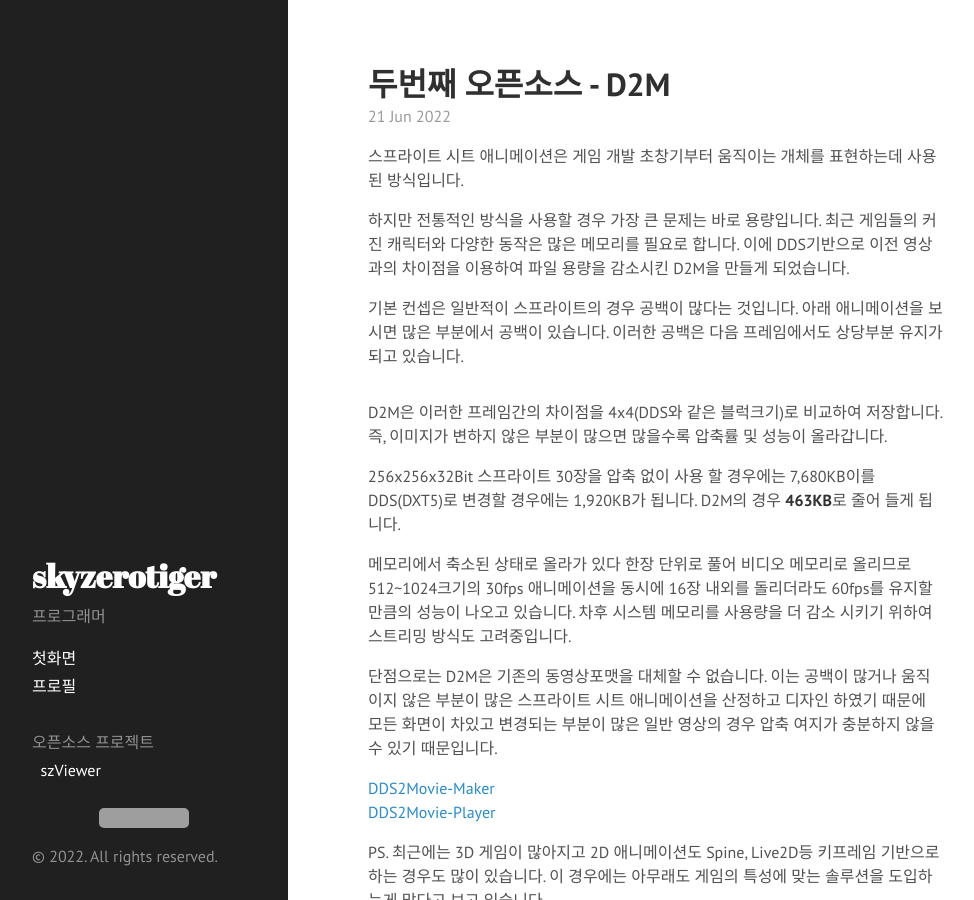
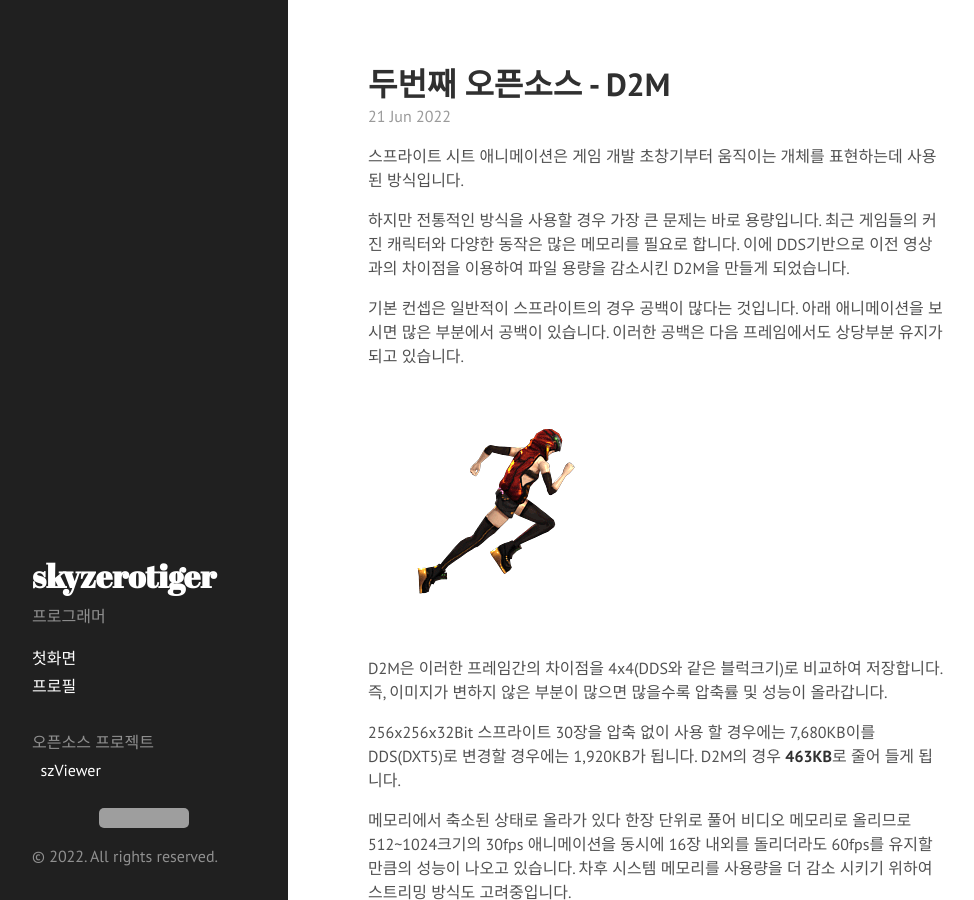
Before and after one commit to skyzerotiger/skyzerotiger.github.io, a Jekyll site: the page built from _posts/2022-06-21-2.md, in a window 1280 px wide and 900 px high. Shown: the whole window, without its empty margins (0-974 px from the left). Built offline with Jekyll 4.4.1, drawn with Linux system fonts in a browser that asks for light colours; grey boxes are pictures that could not be loaded.

Commit message:
Update 2022-06-21-2.md

```diff
--- a/_posts/2022-06-21-2.md
+++ b/_posts/2022-06-21-2.md
@@ -9,7 +9,7 @@ title: 두번째 오픈소스 - D2M
 
 기본 컨셉은 일반적이 스프라이트의 경우 공백이 많다는 것입니다. 아래 애니메이션을 보시면 많은 부분에서 공백이 있습니다. 이러한 공백은 다음 프레임에서도 상당부분 유지가 되고 있습니다.
 
-![](https://skyzerotiger.com/img/d2m_preview.gif)
+![](https://skyzerotiger.com/public/img/d2m_preview.gif)
 
 D2M은 이러한 프레임간의 차이점을 4x4(DDS와 같은 블럭크기)로 비교하여 저장합니다. 즉, 이미지가 변하지 않은 부분이 많으면 많을수록 압축률 및 성능이 올라갑니다.
 
```
